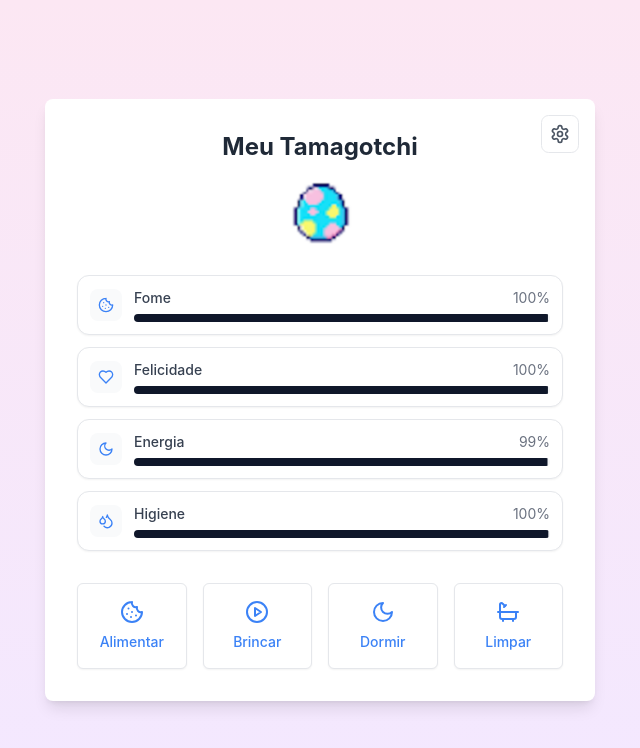
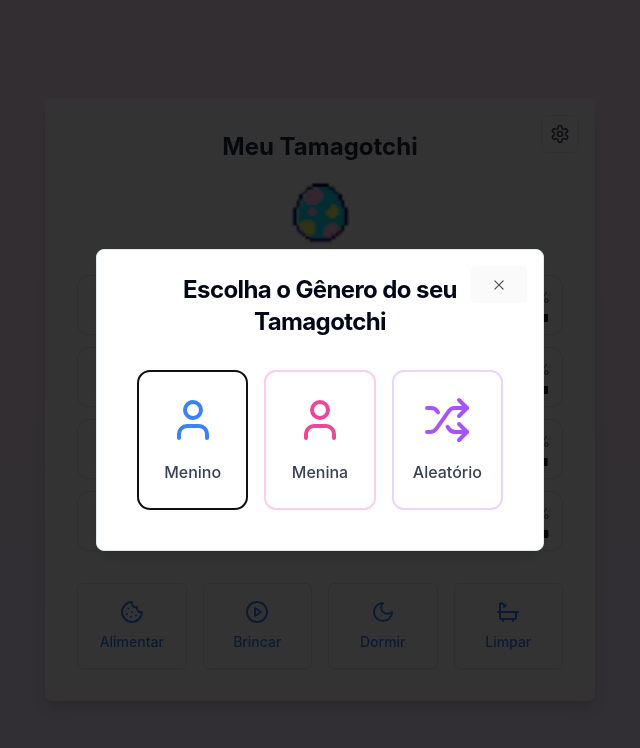
Before and after one commit to antonio-abrantes/neo-tamagotchi, a React (Vite) app: page / in a window 1280 px wide. Shown: the top 748 px of the page, without its empty margins (320-960 px from the left). Built offline with nearby package versions, Linux system fonts and the light colour scheme.

Commit message:
add modal to gender and project readme and name

```diff
--- a/index.html
+++ b/index.html
@@ -1,10 +1,13 @@
 <!DOCTYPE html>
-<html lang="en">
+<html lang="pt-BR">
   <head>
     <meta charset="UTF-8" />
-    <link rel="icon" type="image/svg+xml" href="/vite.svg" />
+    <link rel="icon" type="image/svg+xml" href="/tamagotchi.svg" />
     <meta name="viewport" content="width=device-width, initial-scale=1.0" />
-    <title>⚡️ Bolt.new + Vite + React</title>
+    <meta name="theme-color" content="#FF69B4" />
+    <meta name="description" content="Uma homenagem nostálgica ao clássico Tamagotchi" />
+    <link rel="apple-touch-icon" href="/tamagotchi.svg" />
+    <title>Neo Tamagotchi</title>
   </head>
   <body>
     <div id="root"></div>
--- a/package.json
+++ b/package.json
@@ -1,5 +1,5 @@
 {
-  "name": "vite-react-typescript-starter",
+  "name": "neo-tamagotchi",
   "private": true,
   "version": "0.0.0",
   "type": "module",
--- a/src/App.tsx
+++ b/src/App.tsx
@@ -1,10 +1,10 @@
-import { useState, useCallback } from 'react';
+import { useState, useCallback, useEffect } from 'react';
 import { TamagotchiDisplay } from '@/components/TamagotchiDisplay';
 import { GameControls } from '@/components/GameControls';
 import { FeedModal } from '@/components/modals/FeedModal';
 import { PlayModal } from '@/components/modals/PlayModal';
 import { GameOverModal } from '@/components/modals/GameOverModal';
-import { GameAction } from '@/types/tamagotchi';
+import { GameAction, TamagotchiGender, TamagotchiStage } from '@/types/tamagotchi';
 import { useToast } from '@/hooks/use-toast';
 import { useGameState } from '@/hooks/useGameState';
 import { Toaster } from '@/components/ui/toaster';
@@ -14,13 +14,65 @@ import { SettingsProvider } from '@/contexts/SettingsContext';
 import { useSettings } from '@/contexts/SettingsContext';
 import { useStatsDecay } from '@/hooks/useStatsDecay';
 import { useEvolution } from '@/hooks/useEvolution';
+import { GenderSelectModal } from '@/components/modals/GenderSelectModal';
 
 function GameContainer() {
-  const { gameState, setGameState, resetGameState } = useGameState();
+  const { gameState, setGameState, resetGameState, initialState } = useGameState();
   const [showFeedModal, setShowFeedModal] = useState(false);
   const [showPlayModal, setShowPlayModal] = useState(false);
+  const [showGenderModal, setShowGenderModal] = useState(false);
   const { settings } = useSettings();
   const { toast } = useToast();
+
+  // Verifica se precisa mostrar o modal de gênero
+  useEffect(() => {
+    const checkGenderModal = () => {
+      const hasGameState = localStorage.getItem('tamagotchi-game-state');
+      const shouldShowModal = !hasGameState || !gameState.gender;
+
+      if (shouldShowModal) {
+        setShowGenderModal(true);
+      }
+    };
+
+    checkGenderModal();
+    window.addEventListener('storage', checkGenderModal);
+
+    return () => {
+      window.removeEventListener('storage', checkGenderModal);
+    };
+  }, [gameState.gender]);
+
+  const handleGenderSelect = useCallback((gender: TamagotchiGender | 'random') => {
+    const selectedGender = gender === 'random'
+      ? (Math.random() < 0.5 ? 'boy' : 'girl') as TamagotchiGender
+      : gender;
+
+    // Reseta TUDO com o gênero selecionado
+    setGameState({
+      ...initialState,
+      gender: selectedGender,
+      stats: {
+        hunger: 100,
+        happiness: 100,
+        energy: 100,
+        hygiene: 100,
+      },
+      lastInteraction: new Date(),
+      birthDate: new Date(),
+      isAlive: true,
+      isSleeping: false,
+      stage: 'egg' as TamagotchiStage,
+      imageIndex: 1,
+    });
+
+    setShowGenderModal(false);
+
+    toast({
+      title: 'Gênero Selecionado!',
+      description: `Seu Tamagotchi será ${selectedGender === 'boy' ? 'um menino' : 'uma menina'}!`,
+    });
+  }, [setGameState, toast]);
 
   // Adiciona o hook de evolução
   useEvolution(
@@ -156,7 +208,11 @@ function GameContainer() {
   }, [setGameState, toast]);
 
   const handleReset = useCallback(() => {
+    // Primeiro limpa o estado
     resetGameState();
+    // Força o modal a aparecer
+    setShowGenderModal(true);
+    // Mostra o toast
     toast({
       title: 'Jogo Reiniciado',
       description: 'Seu Tamagotchi voltou ao estágio inicial.',
@@ -207,6 +263,11 @@ function GameContainer() {
           onReset={handleReset}
         />
 
+        <GenderSelectModal
+          open={showGenderModal}
+          onSelect={handleGenderSelect}
+        />
+
         <Toaster />
       </div>
     </div>
--- a/src/components/TamagotchiDisplay.tsx
+++ b/src/components/TamagotchiDisplay.tsx
@@ -4,6 +4,7 @@ import { TamagotchiStage, TamagotchiStats, TamagotchiGender } from '@/types/tama
 import { useSettings } from '@/contexts/SettingsContext';
 import { useTamagotchiImage } from '@/hooks/useTamagotchiImage';
 import { cn } from '@/lib/utils';
+import { useEffect, useState } from 'react';
 
 interface TamagotchiDisplayProps {
   name: string;
@@ -31,6 +32,36 @@ export function TamagotchiDisplay({
 }: TamagotchiDisplayProps) {
   const { settings } = useSettings();
   const { getImagePath } = useTamagotchiImage();
+  const [isFlipped, setIsFlipped] = useState(false);
+
+  useEffect(() => {
+    let timeoutId: NodeJS.Timeout;
+
+    const flip = () => {
+      setIsFlipped(prev => !prev);
+      const nextFlip = Math.floor(Math.random() * (40000 - 15000) + 15000);
+      timeoutId = setTimeout(flip, nextFlip);
+    };
+
+    // Inicia o primeiro flip
+    timeoutId = setTimeout(flip, Math.random() * 15000);
+
+    return () => {
+      if (timeoutId) clearTimeout(timeoutId);
+    };
+  }, []);
+
+  useEffect(() => {
+    const setRandomFlipInterval = () => {
+      // Gera um tempo aleatório entre 15 e 40 segundos
+      const randomTime = Math.floor(Math.random() * (40000 - 15000 + 1) + 15000);
+      setIsFlipped(prev => !prev);
+      setTimeout(setRandomFlipInterval, randomTime);
+    };
+
+    const initialTimeout = setTimeout(setRandomFlipInterval, Math.random() * 15000);
+    return () => clearTimeout(initialTimeout);
+  }, []);
 
   return (
     <div className="space-y-8">
@@ -44,12 +75,19 @@ export function TamagotchiDisplay({
             "transition-all duration-300",
             "relative",
             "animate-pulse-slow",
+            isFlipped && "scale-x-[-1]",
             isSleeping && "opacity-50"
           )}>
             <img
               src={getImagePath(gender, stage, imageIndex)}
               alt={`${name} - ${stage}`}
-              className="w-full h-full object-contain"
+              className={cn(
+                "w-[65px] h-[64px]",
+                "flex items-center justify-center",
+                "relative",
+                isFlipped && "scale-x-[-1]",
+                isSleeping && "opacity-50",
+              )}
               onError={(e) => {
                 const target = e.target as HTMLImageElement;
                 target.src = getImagePath('boy', stage, 1);
--- a/src/components/icons.tsx
+++ b/src/components/icons.tsx
@@ -17,6 +17,7 @@ import {
   Ghost,
   Play,
   Pause,
+  Shuffle,
   LucideProps
 } from 'lucide-react';
 import { FC } from 'react';
@@ -44,5 +45,6 @@ export const Icons: IconsType = {
   Trash2,
   Ghost,
   Play,
-  Pause
+  Pause,
+  Shuffle
 };
--- /dev/null
+++ b/src/components/modals/GenderSelectModal.tsx
@@ -0,0 +1,72 @@
+import {
+  Dialog,
+  DialogContent,
+  DialogHeader,
+  DialogTitle,
+} from '@/components/ui/dialog';
+import { Icons } from '@/components/icons';
+import { TamagotchiGender } from '@/types/tamagotchi';
+import { cn } from '@/lib/utils';
+
+interface GenderSelectModalProps {
+  open: boolean;
+  onSelect: (gender: TamagotchiGender | 'random') => void;
+}
+
+export function GenderSelectModal({ open, onSelect }: GenderSelectModalProps) {
+  return (
+    <Dialog open={open} onOpenChange={() => {}}>
+      <DialogContent className="sm:max-w-md" onPointerDownOutside={(e) => e.preventDefault()}>
+        <DialogHeader>
+          <DialogTitle className="text-2xl font-bold text-center">
+            Escolha o Gênero do seu Tamagotchi
+          </DialogTitle>
+        </DialogHeader>
+
+        <div className="grid grid-cols-1 sm:grid-cols-3 gap-4 p-4">
+          <button
+            onClick={() => onSelect('boy')}
+            className={cn(
+              "flex flex-col items-center gap-4 p-6",
+              "bg-white border-2 border-blue-200 rounded-xl",
+              "hover:border-blue-400 hover:bg-blue-50",
+              "transition-all duration-200",
+              "group"
+            )}
+          >
+            <Icons.User className="w-12 h-12 text-blue-500 group-hover:scale-110 transition-transform" />
+            <span className="font-medium text-gray-700">Menino</span>
+          </button>
+
+          <button
+            onClick={() => onSelect('girl')}
+            className={cn(
+              "flex flex-col items-center gap-4 p-6",
+              "bg-white border-2 border-pink-200 rounded-xl",
+              "hover:border-pink-400 hover:bg-pink-50",
+              "transition-all duration-200",
+              "group"
+            )}
+          >
+            <Icons.User className="w-12 h-12 text-pink-500 group-hover:scale-110 transition-transform" />
+            <span className="font-medium text-gray-700">Menina</span>
+          </button>
+
+          <button
+            onClick={() => onSelect('random')}
+            className={cn(
+              "flex flex-col items-center gap-4 p-6",
+              "bg-white border-2 border-purple-200 rounded-xl",
+              "hover:border-purple-400 hover:bg-purple-50",
+              "transition-all duration-200",
+              "group"
+            )}
+          >
+            <Icons.Shuffle className="w-12 h-12 text-purple-500 group-hover:scale-110 transition-transform" />
+            <span className="font-medium text-gray-700">Aleatório</span>
+          </button>
+        </div>
+      </DialogContent>
+    </Dialog>
+  );
+}
--- a/src/contexts/SettingsContext.tsx
+++ b/src/contexts/SettingsContext.tsx
@@ -62,7 +62,6 @@ export function useSettings() {
   }
   return context;
 }
-
 // Constantes para velocidade de decaimento (por segundo)
 export const DECAY_RATES = {
   slow: 0.05,    // 0.05% por segundo
--- a/src/hooks/useGameState.ts
+++ b/src/hooks/useGameState.ts
@@ -1,11 +1,10 @@
 import { useLocalStorage } from '@/hooks/useLocalStorage';
 import { TamagotchiState, TamagotchiStage, TamagotchiGender } from '@/types/tamagotchi';
 import { useCallback, useState } from 'react';
-import { useTamagotchiImage } from './useTamagotchiImage';
 
-const initialState: TamagotchiState = {
+export const initialState: TamagotchiState = {
   name: 'Meu Tamagotchi',
-  gender: 'boy' as TamagotchiGender,
+  gender: undefined as unknown as TamagotchiGender,
   stage: 'egg' as TamagotchiStage,
   imageIndex: 1,
   stats: {
@@ -23,48 +22,33 @@ const initialState: TamagotchiState = {
 export function useGameState() {
   const [gameState, setGameState] = useLocalStorage<TamagotchiState>('tamagotchi-game-state', initialState);
   const [isPaused, setIsPaused] = useState(false);
-  const { getRandomImageIndex } = useTamagotchiImage();
 
   const resetGameState = useCallback(() => {
-    // Força a limpeza do localStorage
+    // Remove TUDO do localStorage
     localStorage.removeItem('tamagotchi-game-state');
     localStorage.removeItem('tamagotchi-settings');
 
-    // Gera um gênero aleatório e uma imagem aleatória
-    const randomGender: TamagotchiGender = Math.random() < 0.5 ? 'boy' : 'girl';
-    const randomImageIndex = getRandomImageIndex('egg');
-
-    // Força um reload do estado inicial
-    const freshState: TamagotchiState = {
+    // Força um estado inicial limpo
+    const freshState = {
       ...initialState,
-      gender: randomGender,
-      imageIndex: randomImageIndex,
-      stats: {
-        hunger: 100,
-        happiness: 100,
-        energy: 100,
-        hygiene: 100,
-      },
+      gender: undefined as unknown as TamagotchiGender,
       lastInteraction: new Date(),
       birthDate: new Date(),
-      isAlive: true,
-      isSleeping: false,
-      stage: 'egg' as TamagotchiStage,
     };
 
-    // Força a atualização do estado
+    // Atualiza o estado
     setGameState(freshState);
 
-    // Força um reload da página após um breve delay
-    setTimeout(() => {
-      window.location.reload();
-    }, 100);
-  }, [setGameState, getRandomImageIndex]);
+    // Força a verificação do localStorage
+    window.dispatchEvent(new Event('storage'));
+  }, [setGameState]);
 
   return {
     gameState,
     setGameState,
     resetGameState,
-    isPaused,
+    isPaused: !gameState.gender || isPaused,
+    setIsPaused,
+    initialState,
   };
 }
```
Also changed, not shown: public/tamagotchi.svg (added), 1 other file (tests, documents, lock files or other folders).
